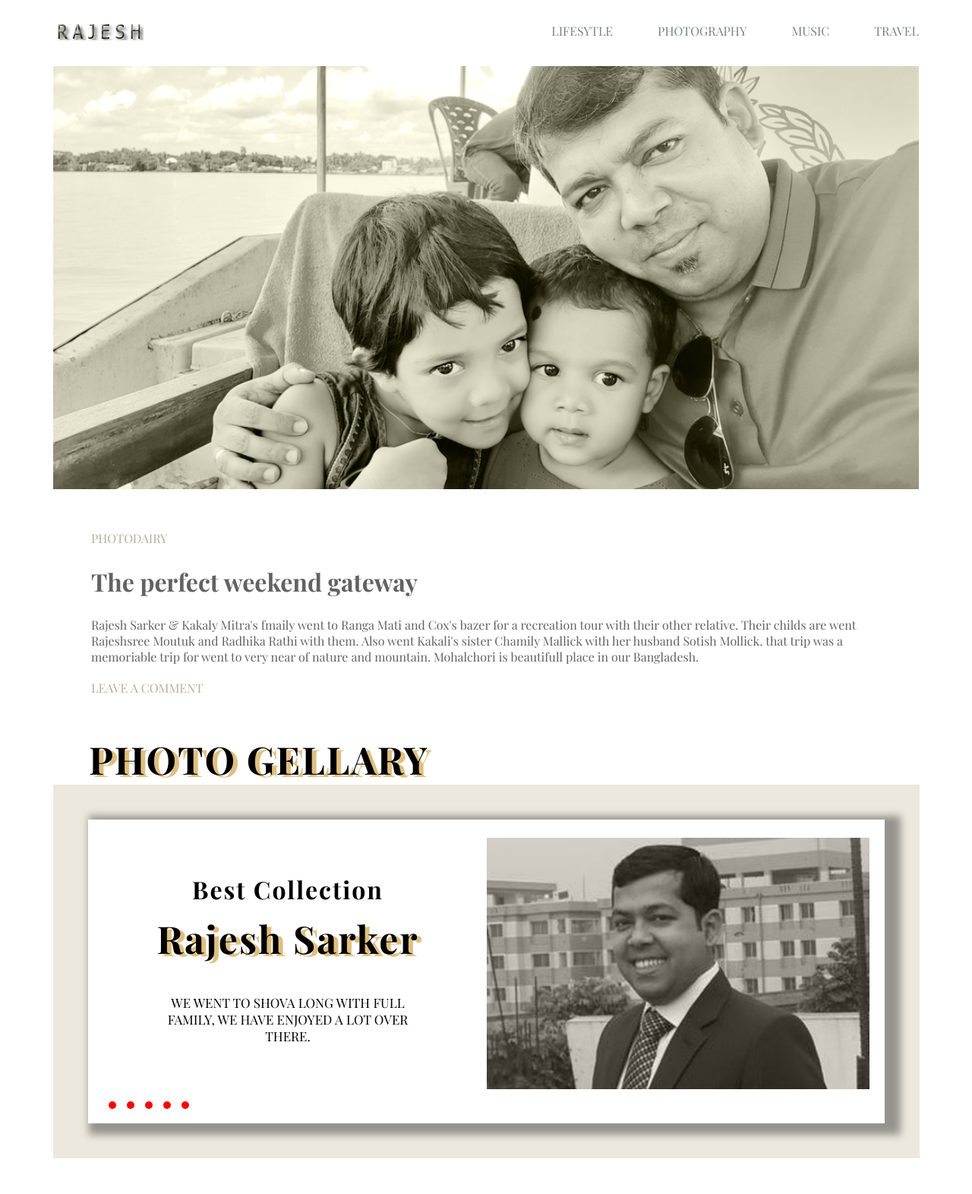
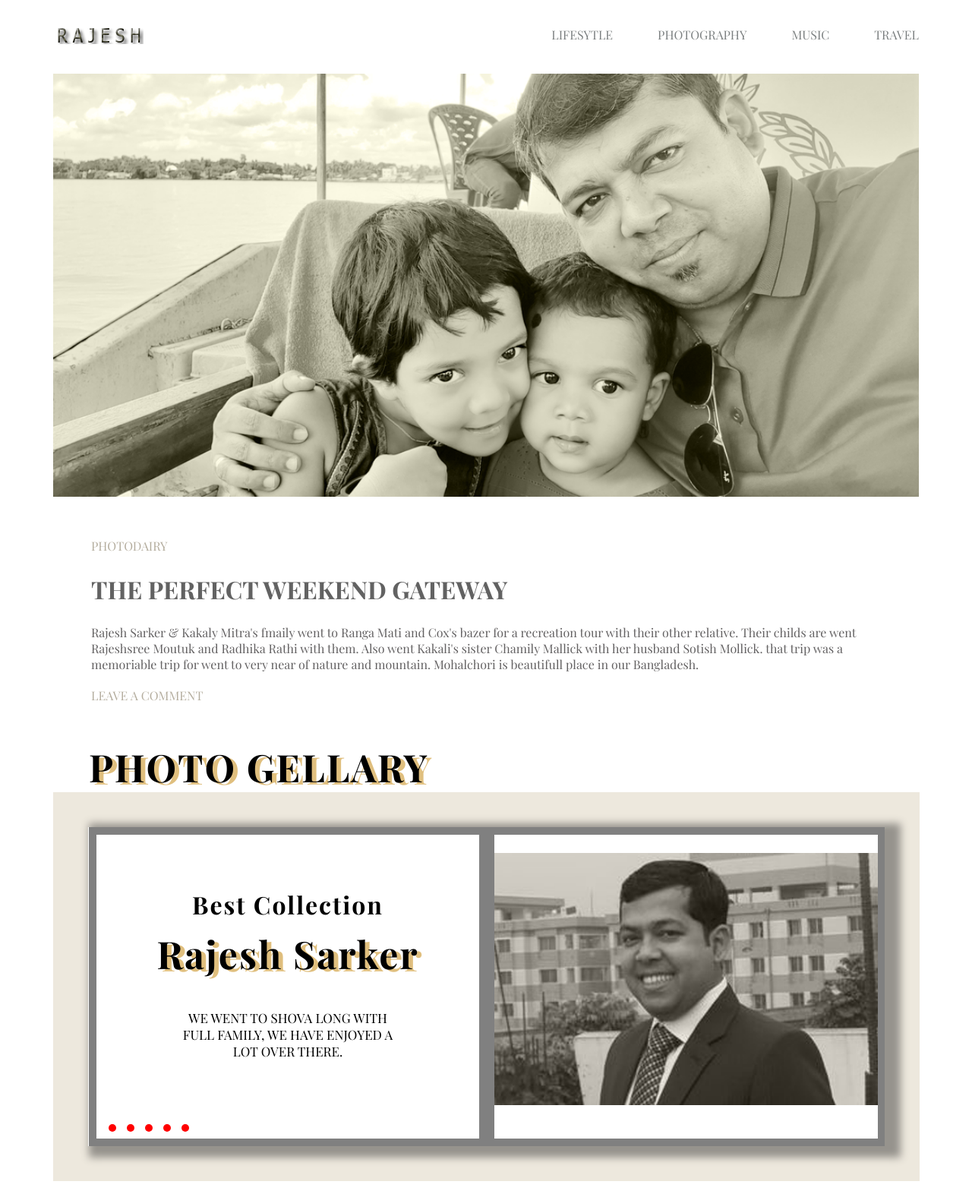
Before and after one commit to Rajesh485105/WebSideDesign, a plain HTML site: page index.html in a window 1280 px wide. Shown: the top 1572 px of the page at 76% size. Drawn offline with nearby package versions, Linux system fonts and the light colour scheme.

Commit message:
Add files via upload

```diff
--- a/css/style.css
+++ b/css/style.css
@@ -12,26 +12,24 @@ font-family: 'Playfair Display', serif;
 /*header section sellection css  start*/
 .header{
 width: 100%;
-display: flow-root;
+/*display: flow-root;*/
 }
 .cointainer{
 	width: 1140px;
 	margin: 0 auto;
 }
 .navibar{
-	width: 100%;
-	padding: 30px 0;
-	float: left;
+	display: flex;
+	    justify-content: space-between;
+    padding: 35px 0;
+
 }
 
 .logo{
-	width: 20%;
-	float: left;
+
 }
 .manu-item{
-	width: 80%;
-	float: right;
-	text-align: right;
+
 
 }
 .manu-item ul li{
@@ -43,20 +41,21 @@ display: flow-root;
 	text-transform: uppercase;
 	color: #7c8081;
 	margin-left: 55px;
-	transition: 1sc;
+	transition: .5c;
 }
 .manu-item ul li a:hover{
 	color: green;
+	font-weight: 600;
 	font-family: bold;
 	transform: scale(1.1);
-	transition: 1s;
+	transition: .5s;
 }
 
 /*header section sellection css end*/
 /*Banner section css start*/
 .banner{
 	width: 100%;
-	display: flow-root;
+	/*display: flow-root;*/
 }
 
 .post-contain{
@@ -67,8 +66,9 @@ display: flow-root;
 	color: #b4ad9e;
 }
 .title{
-padding: 25px 0;
-color: #626262;
+	text-transform: uppercase;
+	padding: 25px 0;
+	color: #626262;
 
 }
 .paragraph{
@@ -83,19 +83,20 @@ color: #626262;
 /*Post Gallary css Start*/
 .post-gallary{
 	width: 100%;
-	display: flow-root;
+	/*display: flow-root;*/
 }
 .gallary{
 	padding:50px;
-	display: flow-root;
+	/*display: flow-root;*/
 
 }
 .photo-gallary{
-	width: 100%
+	width: 100%;
+    display: flex;
 }
 .gallary-left{
 	width: 48%;
-	float: left;
+	/*float: left;*/
 	margin: 0 auto;
 }
 .photo-gallary .photodairy{
@@ -103,18 +104,18 @@ color: #626262;
 }
 .gallary-right{
 	width: 48%;
-	float: right;
+	/*float: right;*/
 	margin: 0 auto;
 }
 .title-1{
-	    margin: 20px 0px;
+	margin: 20px 0px;
 	color: #626262;
 }
 /*Post Gallary css End*/
 /*subcription from css start*/
 .subcription{
 	width: 100%;
-	display: flow-root;
+	/*display: flow-root;*/
 	background: #f0f0f0;
 	text-align: center;
 	padding: 60px 0;
@@ -177,17 +178,18 @@ text-align: center;
 /*Social icon css start*/
 .cocialicon{
 	width: 100%;
-	display: flow-root;
+	/*display: flow-root;*/
 }
 .cocialbar{
 	width: 100%;
-	float: left;
-    padding: 30px 0;
+	display: flex;
+	justify-content: space-between;
+	padding: 30px 0;
 
 }
 .cocial-manu{
 	width: 40%;
-	float: left;
+	/*float: left;*/
 	/*text-align: center;*/
 
 }
@@ -210,7 +212,7 @@ transform: .6s;
 }
 .cocial-icon{
 	width: 55%;
-	float: right;
+	/*float: right;*/
 }
 
 /*Social Icon right start*/
@@ -258,23 +260,31 @@ list-style: none;
 }
 .slider-box{
 	width: 92%;
-	float: left;
+	/*float: left;*/
 	 background: #ede8dd;
     padding: 46px
 }
 
 .slide-shade{
     width: 100%;
-    float: left;
+   /* float: left;*/
     box-shadow: 11px 5px 10px 10px #96938d;
     background: white;
 }
+.item{
+	display: flex;
+	justify-content: space-between;
+}
 
 .slide-left{
-	width: 50%;
-	float: left;
+	width: 49%;
+	/*float: left;*/
 	text-align: center;
     height: 50vh;
+    /*box-shadow: 11px 5px 10px 10px #96938d;*/
+    border-style: none;
+    border:10px solid grey;
+    background: white;
 }
 .slider-box .title-2{
 	font-size: 32px;
@@ -298,12 +308,13 @@ list-style: none;
     text-transform: uppercase;
 }
 .slide-right{
-	width: 48%;
-	float: left;
+	width: 49%;
+	border-style: none;
+	border:10px solid grey;
 
 }
 .slide-right img{
-	  padding-top: 24px;
+ 	padding-top: 24px;
 }
 .owl-theme .owl-nav{
 	display: none;
--- a/index.html
+++ b/index.html
@@ -21,10 +21,10 @@
 				</div>
 				<div class="manu-item">
 					<ul>
-						<li><a href="">lifesytle</a></li>
-						<li><a href="">photography</a></li>
-						<li><a href="">music</a></li>
-						<li><a href="">travel</a></li>
+						<li class="one"><a href="">lifesytle</a></li>
+						<li class="tow"><a href="">photography</a></li>
+						<li class="three"><a href="">music</a></li>
+						<li class="four"><a href="">travel</a></li>
 					</ul>
 
 				</div>
@@ -65,9 +65,6 @@
     		<div class="slide-shade">
 				<div class="owl-carousel owl-theme">
 				    <div class="item">
-
-
-
 						<div class="slide-left">
 							<div class="slider-left-cointainer">
 								<p class="title-2">Best Collection</p>
@@ -78,14 +75,8 @@
 					 	<div class="slide-right">
 							<img src="image/gal-3.png" width="100%">
 					 	</div>
-
-
-
 				    </div>
 				    <div class="item">
-
-
-
 									<div class="slide-left">
 										<div class="slider-left-cointainer">
 											<p class="title-2">Best Collection</p>
@@ -96,14 +87,8 @@
 								 	<div class="slide-right">
 										<img src="image/post-5.png" width="100%">
 								 	</div>
-
-
-
 				    </div>
 				    <div class="item">
-
-
-
 									<div class="slide-left">
 										<div class="slider-left-cointainer">
 											<p class="title-2">Best Collection</p>
@@ -114,14 +99,10 @@
 								 	<div class="slide-right">
 										<img src="image/gal-4.png" width="100%">
 								 	</div>
-
-
-
 				    </div>
 				    <div class="item">
 
 							<!-- <div class="slide-shade"> -->
-
 									<div class="slide-left">
 										<div class="slider-left-cointainer">
 											<p class="title-2">Best Collection</p>
@@ -131,10 +112,7 @@
 					 				</div>
 								 	<div class="slide-right">
 										<img src="image/gal-1.png" width="100%">
-							 	</div>
-
-					<!-- 	</div> -->
-
+								 	</div>					<!-- 	</div> -->
 				    </div>
 				    <div class="item">
 
@@ -150,17 +128,11 @@
 								 	<div class="slide-right">
 										<img src="image/gal-2.png" width="100%">
 								 	</div>
-
 							<!-- </div> -->
-
-			    </div>
-
 				    </div>
 			   </div>
 			</div>
-
-
-
+		</div>
 		</div>
 	</div>
 <!-- Post Gallary start -->
@@ -173,9 +145,7 @@
 				<p class="photodairy">LIFESTYLE</p>
 				<h1 class="title-1">More Than just a music festival</h1>
 				<p class="paragraph">Lorem ipsum dolor sit amet, consectetur adipiscing elit, sed do eiusmod tempor incididunt ut labore et dolore magna aliqua. In nulla posuere sollicitudin aliquam ultrices sagittis orci a scelerisque. Enim sit amet venenatis urna cursus eget. Dolor purus non enim praesent elementum facilisis leo vel fringilla. Hac habitasse platea dictumst vestibulum rhoncus est pellentesque. Viverra suspendisse potenti nullam ac tortor. Amet luctus venenatis lectus magna fringilla urna porttitor. Ullamcorper morbi tincidunt ornare massa eget egestas purus. Et leo duis ut diam quam nulla porttitor massa. Nibh ipsum consequat nisl vel pretium.
-
 				</p>
-
 			</div>
 			<div class="gallary-right">
 				<img src="image/post-2.png" width="100%">
@@ -197,9 +167,7 @@
 				<p class="photodairy">LIFESTYLE</p>
 				<h1 class="title-1">American Dream</h1>
 				<p class="paragraph">Lorem ipsum dolor sit amet, consectetur adipiscing elit, sed do eiusmod tempor incididunt ut labore et dolore magna aliqua. In nulla posuere sollicitudin aliquam ultrices sagittis orci a scelerisque. Enim sit amet venenatis urna cursus eget. Dolor purus non enim praesent elementum facilisis leo vel fringilla. Hac habitasse platea dictumst vestibulum rhoncus est pellentesque. Viverra suspendisse potenti nullam ac tortor. Amet luctus venenatis lectus magna fringilla urna porttitor. Ullamcorper morbi tincidunt ornare massa eget egestas purus. Et leo duis ut diam quam nulla porttitor massa. Nibh ipsum consequat nisl vel pretium.
-
 				</p>
-
 			</div>
 			<div class="gallary-right">
 				<img src="image/post-4.png" width="100%">
@@ -221,7 +189,6 @@
  			<form>
  				<input type="email" name="" placeholder="Enter a valid email address">
  				<i class="fa fa-paper-plane" aria-hidden="true"></i>
-
  			</form>
  		</div>
  	</div>
@@ -239,7 +206,6 @@
 				<p class="photodairy">LIFESTYLE</p>
 				<h1 class="title-1">More Than just a music festival</h1>
 				<p class="paragraph">Lorem ipsum dolor sit amet, consectetur adipiscing elit, sed do eiusmod tempor incididunt ut labore et dolore magna aliqua. In nulla posuere sollicitudin aliquam ultrices sagittis orci a scelerisque. Enim sit amet venenatis urna cursus eget. Dolor purus non enim praesent elementum facilisis leo vel fringilla. Hac habitasse platea dictumst vestibulum rhoncus est pellentesque. Viverra suspendisse potenti nullam ac tortor. Amet luctus venenatis lectus magna fringilla urna porttitor. Ullamcorper morbi tincidunt ornare massa eget egestas purus. Et leo duis ut diam quam nulla porttitor massa. Nibh ipsum consequat nisl vel pretium.
-
 				</p>
 			</div>
 			<div class="gallary-right">
@@ -256,7 +222,6 @@
 		</div>
 	</div>
 </div>
-
 <div class="post-gallary">
 	<div class="cointainer">
 		<div class="gallary">
@@ -266,7 +231,6 @@
 				<p class="photodairy">LIFESTYLE</p>
 				<h1 class="title-1">More Than just a music festival</h1>
 				<p class="paragraph">Lorem ipsum dolor sit amet, consectetur adipiscing elit, sed do eiusmod tempor incididunt ut labore et dolore magna aliqua. In nulla posuere sollicitudin aliquam ultrices sagittis orci a scelerisque. Enim sit amet venenatis urna cursus eget. Dolor purus non enim praesent elementum facilisis leo vel fringilla. Hac habitasse platea dictumst vestibulum rhoncus est pellentesque. Viverra suspendisse potenti nullam ac tortor. Amet luctus venenatis lectus magna fringilla urna porttitor. Ullamcorper morbi tincidunt ornare massa eget egestas purus. Et leo duis ut diam quam nulla porttitor massa. Nibh ipsum consequat nisl vel pretium.
-
 				</p>
 			</div>
 			<div class="gallary-right">
@@ -312,7 +276,6 @@
 
 <script src="js/jquery.min.js"></script>
 <script src="js/owl.carousel.js"></script>
-
 <script>
     $(document).ready(function() {
       var owl = $('.owl-carousel');
```
Lines whose indentation alone changed are shown as unchanged.
